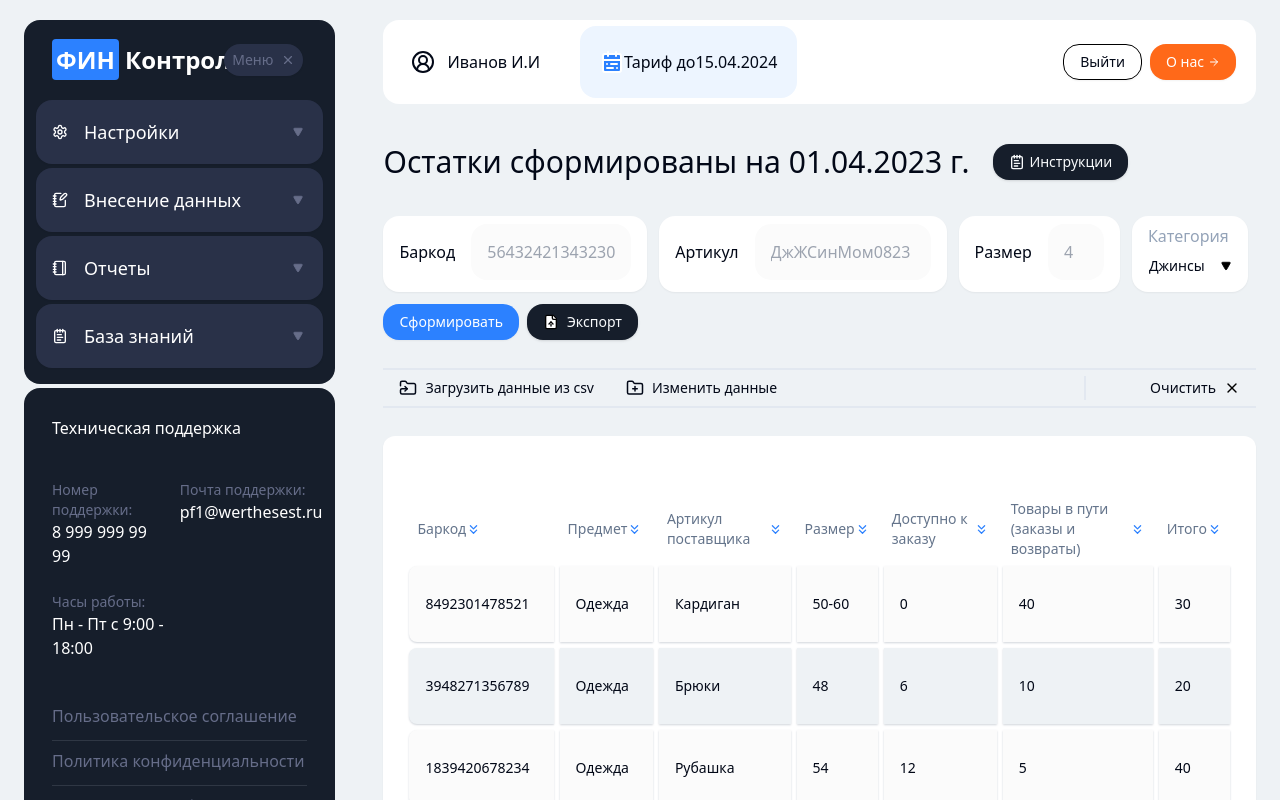
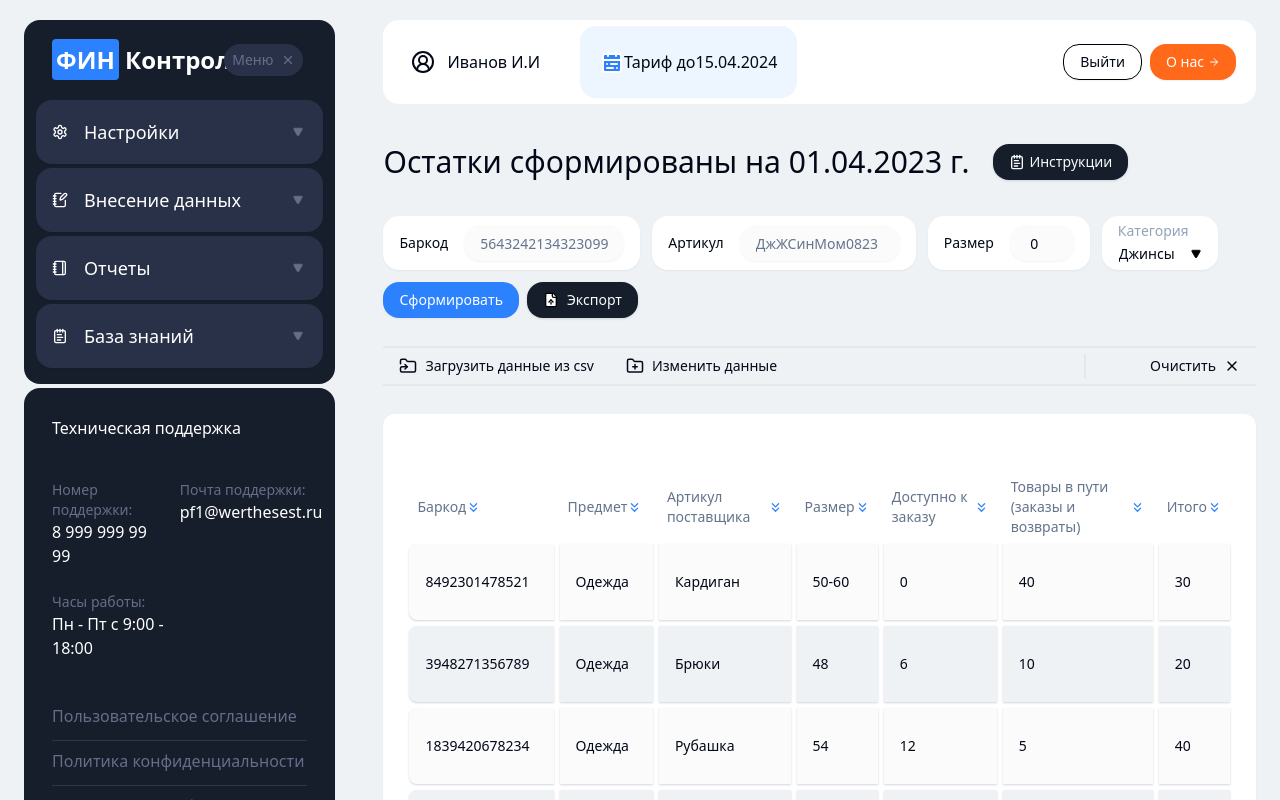
Before and after one commit to garold664/react-table-data-test, a React (Vite) app: page / in a window 1280 px wide. Shown: the top 800 px of the page. Built offline with nearby package versions, Linux system fonts and the light colour scheme.

Commit message:
add form validation via react hook form and zod

```diff
--- a/package.json
+++ b/package.json
@@ -10,7 +10,9 @@
     "preview": "vite preview"
   },
   "dependencies": {
+    "@hookform/resolvers": "^3.9.0",
     "@radix-ui/react-icons": "^1.3.0",
+    "@radix-ui/react-label": "^2.1.0",
     "@radix-ui/react-select": "^2.1.1",
     "@radix-ui/react-slot": "^1.1.0",
     "class-variance-authority": "^0.7.0",
@@ -18,8 +20,10 @@
     "lucide-react": "^0.439.0",
     "react": "^18.3.1",
     "react-dom": "^18.3.1",
+    "react-hook-form": "^7.53.0",
     "tailwind-merge": "^2.5.2",
-    "tailwindcss-animate": "^1.0.7"
+    "tailwindcss-animate": "^1.0.7",
+    "zod": "^3.23.8"
   },
   "devDependencies": {
     "@eslint/js": "^9.9.0",
--- a/src/components/FormBlock/FormBlock.tsx
+++ b/src/components/FormBlock/FormBlock.tsx
@@ -14,11 +14,41 @@
 import { Button } from '../ui/button';
 import { Product } from '../../types/types';
 import { useRef } from 'react';
+import { useForm } from 'react-hook-form';
+import {
+  Form,
+  FormControl,
+  FormField,
+  FormItem,
+  FormLabel,
+  FormMessage,
+} from '../../components/ui/form';
+import * as z from 'zod';
 
+import { zodResolver } from '@hookform/resolvers/zod';
+import { Input } from '../ui/input';
 interface FormBlockProps {
   setTableData: React.Dispatch<React.SetStateAction<Product[]>>;
   tableData: Product[];
 }
+
+const formSchema = z
+  .object({
+    barcode: z.string(),
+    category: z.string(),
+    article: z.string(),
+    size: z.coerce.number(),
+  })
+  .refine(
+    (data) => {
+      if (data.barcode || data.article) return true;
+      else return false;
+    },
+    {
+      message: 'Нужно задать баркод или артикул',
+      path: ['barcode'],
+    }
+  );
 
 const exportData = (tableData: Product[]) => () => {
   if (!tableData || tableData.length === 0) return;
@@ -53,45 +83,91 @@
     };
     reader.readAsText(file);
   };
+
 export default function FormBlock({ setTableData, tableData }: FormBlockProps) {
   const fileInputRef = useRef<HTMLInputElement>(null);
+
+  const form = useForm<z.infer<typeof formSchema>>({
+    resolver: zodResolver(formSchema),
+    defaultValues: {
+      barcode: '',
+      category: 'Джинсы',
+      article: '',
+      size: 0,
+    },
+  });
+
+  const handleSubmit = (data: z.infer<typeof formSchema>) => {
+    console.log(data);
+  };
   return (
-    <form action="" className="">
+    <Form {...form}>
+      <form action="" className="" onSubmit={form.handleSubmit(handleSubmit)}>
         <section className="flex gap-3 mb-3">
-        <div className="bg-white rounded-2xl px-4 py-2 space-x-4 shadow-sm box-content">
-          <label htmlFor="barcode">Баркод</label>
-          <input
+          <FormField
+            name="barcode"
+            control={form.control}
+            render={({ field }) => (
+              <FormItem>
+                <FormLabel>Баркод</FormLabel>
+                <FormControl>
+                  <Input
+                    {...field}
                     id="barcode"
-            className="bg-muted-light p-4 rounded-2xl w-40"
                     type="text"
                     placeholder="5643242134323099"
                   />
-        </div>
-        <div className="bg-white rounded-2xl px-4 py-2 space-x-4 shadow-sm box-content">
-          <label htmlFor="article">Артикул</label>
-          <input
-            id="article"
-            className="bg-muted-light p-4 rounded-2xl w-44"
+                </FormControl>
+                <FormMessage />
+              </FormItem>
+            )}
+          />
+          <FormField
+            name="article"
+            control={form.control}
+            render={({ field }) => (
+              <FormItem>
+                <FormLabel>Артикул</FormLabel>
+                <FormControl>
+                  <Input
+                    {...field}
+                    className=""
                     type="text"
                     placeholder="ДжЖСинМом0823"
                   />
-        </div>
-        <div className="bg-white rounded-2xl px-4 py-2 space-x-4 shadow-sm box-content">
-          <label htmlFor="article">Размер</label>
-          <input
-            id="article"
-            className="bg-muted-light p-4 rounded-2xl w-14 text-center"
+                </FormControl>
+                <FormMessage />
+              </FormItem>
+            )}
+          />
+          <FormField
+            name="size"
+            control={form.control}
+            render={({ field }) => (
+              <FormItem>
+                <FormLabel>Размер</FormLabel>
+                <FormControl>
+                  <Input
+                    {...field}
+                    className="w-16 text-center"
                     type="number"
                     placeholder="44"
                   />
-        </div>
-        <div className="bg-white rounded-2xl px-4 py-2 shadow-sm box-content">
-          <label className="text-slate-400" htmlFor="article">
-            Категория
-          </label>
+                </FormControl>
+                <FormMessage />
+              </FormItem>
+            )}
+          />
 
+          <FormField
+            name="category"
+            control={form.control}
+            render={() => (
+              <FormItem className="flex-col items-start space-x-0 space-y-2">
+                <FormLabel className="text-slate-400">Категория</FormLabel>
+                <FormControl>
                   <Select>
-            <SelectTrigger className="space-x-4 w-full p-0">
+                    <SelectTrigger className="space-x-4 w-full p-0 h-4">
                       <SelectValue placeholder="Джинсы" />
                     </SelectTrigger>
                     <SelectContent>
@@ -100,7 +176,10 @@
                       <SelectItem value="system">Кардиган</SelectItem>
                     </SelectContent>
                   </Select>
-        </div>
+                </FormControl>
+              </FormItem>
+            )}
+          ></FormField>
         </section>
         <div className="flex gap-2">
           <Button variant={'accent'}>Сформировать</Button>
@@ -148,5 +227,7 @@
           </Button>
         </footer>
       </form>
+      <FormMessage />
+    </Form>
   );
 }
--- /dev/null
+++ b/src/components/ui/form.tsx
@@ -0,0 +1,184 @@
+import * as React from 'react';
+import * as LabelPrimitive from '@radix-ui/react-label';
+import { Slot } from '@radix-ui/react-slot';
+import {
+  Controller,
+  ControllerProps,
+  FieldPath,
+  FieldValues,
+  FormProvider,
+  useFormContext,
+} from 'react-hook-form';
+
+import { cn } from '../../lib/utils';
+import { Label } from '../../components/ui/label';
+
+const Form = FormProvider;
+
+type FormFieldContextValue<
+  TFieldValues extends FieldValues = FieldValues,
+  TName extends FieldPath<TFieldValues> = FieldPath<TFieldValues>
+> = {
+  name: TName;
+};
+
+const FormFieldContext = React.createContext<FormFieldContextValue>(
+  {} as FormFieldContextValue
+);
+
+const FormField = <
+  TFieldValues extends FieldValues = FieldValues,
+  TName extends FieldPath<TFieldValues> = FieldPath<TFieldValues>
+>({
+  ...props
+}: ControllerProps<TFieldValues, TName>) => {
+  return (
+    <FormFieldContext.Provider value={{ name: props.name }}>
+      <Controller {...props} />
+    </FormFieldContext.Provider>
+  );
+};
+
+const useFormField = () => {
+  const fieldContext = React.useContext(FormFieldContext);
+  const itemContext = React.useContext(FormItemContext);
+  const { getFieldState, formState } = useFormContext();
+
+  const fieldState = getFieldState(fieldContext.name, formState);
+
+  if (!fieldContext) {
+    throw new Error('useFormField should be used within <FormField>');
+  }
+
+  const { id } = itemContext;
+
+  return {
+    id,
+    name: fieldContext.name,
+    formItemId: `${id}-form-item`,
+    formDescriptionId: `${id}-form-item-description`,
+    formMessageId: `${id}-form-item-message`,
+    ...fieldState,
+  };
+};
+
+type FormItemContextValue = {
+  id: string;
+};
+
+const FormItemContext = React.createContext<FormItemContextValue>(
+  {} as FormItemContextValue
+);
+
+const FormItem = React.forwardRef<
+  HTMLDivElement,
+  React.HTMLAttributes<HTMLDivElement>
+>(({ className, ...props }, ref) => {
+  const id = React.useId();
+
+  return (
+    <FormItemContext.Provider value={{ id }}>
+      <div
+        ref={ref}
+        className={cn(
+          'flex items-center bg-white rounded-2xl px-4 py-2 space-x-4 shadow-sm box-content',
+          className
+        )}
+        {...props}
+      />
+    </FormItemContext.Provider>
+  );
+});
+FormItem.displayName = 'FormItem';
+
+const FormLabel = React.forwardRef<
+  React.ElementRef<typeof LabelPrimitive.Root>,
+  React.ComponentPropsWithoutRef<typeof LabelPrimitive.Root>
+>(({ className, ...props }, ref) => {
+  const { error, formItemId } = useFormField();
+
+  return (
+    <Label
+      ref={ref}
+      className={cn(error && 'text-destructive', className)}
+      htmlFor={formItemId}
+      {...props}
+    />
+  );
+});
+FormLabel.displayName = 'FormLabel';
+
+const FormControl = React.forwardRef<
+  React.ElementRef<typeof Slot>,
+  React.ComponentPropsWithoutRef<typeof Slot>
+>(({ ...props }, ref) => {
+  const { error, formItemId, formDescriptionId, formMessageId } =
+    useFormField();
+
+  return (
+    <Slot
+      ref={ref}
+      id={formItemId}
+      aria-describedby={
+        !error
+          ? `${formDescriptionId}`
+          : `${formDescriptionId} ${formMessageId}`
+      }
+      aria-invalid={!!error}
+      {...props}
+    />
+  );
+});
+FormControl.displayName = 'FormControl';
+
+const FormDescription = React.forwardRef<
+  HTMLParagraphElement,
+  React.HTMLAttributes<HTMLParagraphElement>
+>(({ className, ...props }, ref) => {
+  const { formDescriptionId } = useFormField();
+
+  return (
+    <p
+      ref={ref}
+      id={formDescriptionId}
+      className={cn('text-[0.8rem] text-muted-foreground', className)}
+      {...props}
+    />
+  );
+});
+FormDescription.displayName = 'FormDescription';
+
+const FormMessage = React.forwardRef<
+  HTMLParagraphElement,
+  React.HTMLAttributes<HTMLParagraphElement>
+>(({ className, children, ...props }, ref) => {
+  const { error, formMessageId } = useFormField();
+  const body = error ? String(error?.message) : children;
+
+  if (!body) {
+    return null;
+  }
+
+  return (
+    <p
+      ref={ref}
+      id={formMessageId}
+      className={cn('text-[0.8rem] font-medium text-destructive', className)}
+      {...props}
+    >
+      {body}
+    </p>
+  );
+});
+FormMessage.displayName = 'FormMessage';
+
+export {
+  useFormField,
+  Form,
+  FormItem,
+  FormLabel,
+  FormControl,
+  FormDescription,
+  FormMessage,
+  FormField,
+};
--- /dev/null
+++ b/src/components/ui/input.tsx
@@ -0,0 +1,25 @@
+import * as React from 'react';
+
+import { cn } from '../../lib/utils';
+
+export interface InputProps
+  extends React.InputHTMLAttributes<HTMLInputElement> {}
+
+const Input = React.forwardRef<HTMLInputElement, InputProps>(
+  ({ className, type, ...props }, ref) => {
+    return (
+      <input
+        type={type}
+        className={cn(
+          'flex h-9 border-0  px-3 py-1 text-sm shadow-sm transition-colors file:border-0 file:bg-transparent file:text-sm file:font-medium placeholder:text-muted-foreground focus-visible:outline-none focus-visible:ring-1 focus-visible:ring-ring disabled:cursor-not-allowed disabled:opacity-50 bg-muted-light p-4 rounded-2xl w-40',
+          className
+        )}
+        ref={ref}
+        {...props}
+      />
+    );
+  }
+);
+Input.displayName = 'Input';
+
+export { Input };
--- /dev/null
+++ b/src/components/ui/label.tsx
@@ -0,0 +1,24 @@
+import * as React from 'react';
+import * as LabelPrimitive from '@radix-ui/react-label';
+import { cva, type VariantProps } from 'class-variance-authority';
+
+import { cn } from '../../lib/utils';
+
+const labelVariants = cva(
+  'text-sm font-medium leading-none peer-disabled:cursor-not-allowed peer-disabled:opacity-70'
+);
+
+const Label = React.forwardRef<
+  React.ElementRef<typeof LabelPrimitive.Root>,
+  React.ComponentPropsWithoutRef<typeof LabelPrimitive.Root> &
+    VariantProps<typeof labelVariants>
+>(({ className, ...props }, ref) => (
+  <LabelPrimitive.Root
+    ref={ref}
+    className={cn(labelVariants(), className)}
+    {...props}
+  />
+));
+Label.displayName = LabelPrimitive.Root.displayName;
+
+export { Label };
```
Also changed, not shown: 1 other file (tests, documents, lock files or other folders). Lines whose indentation alone changed are shown as unchanged.
